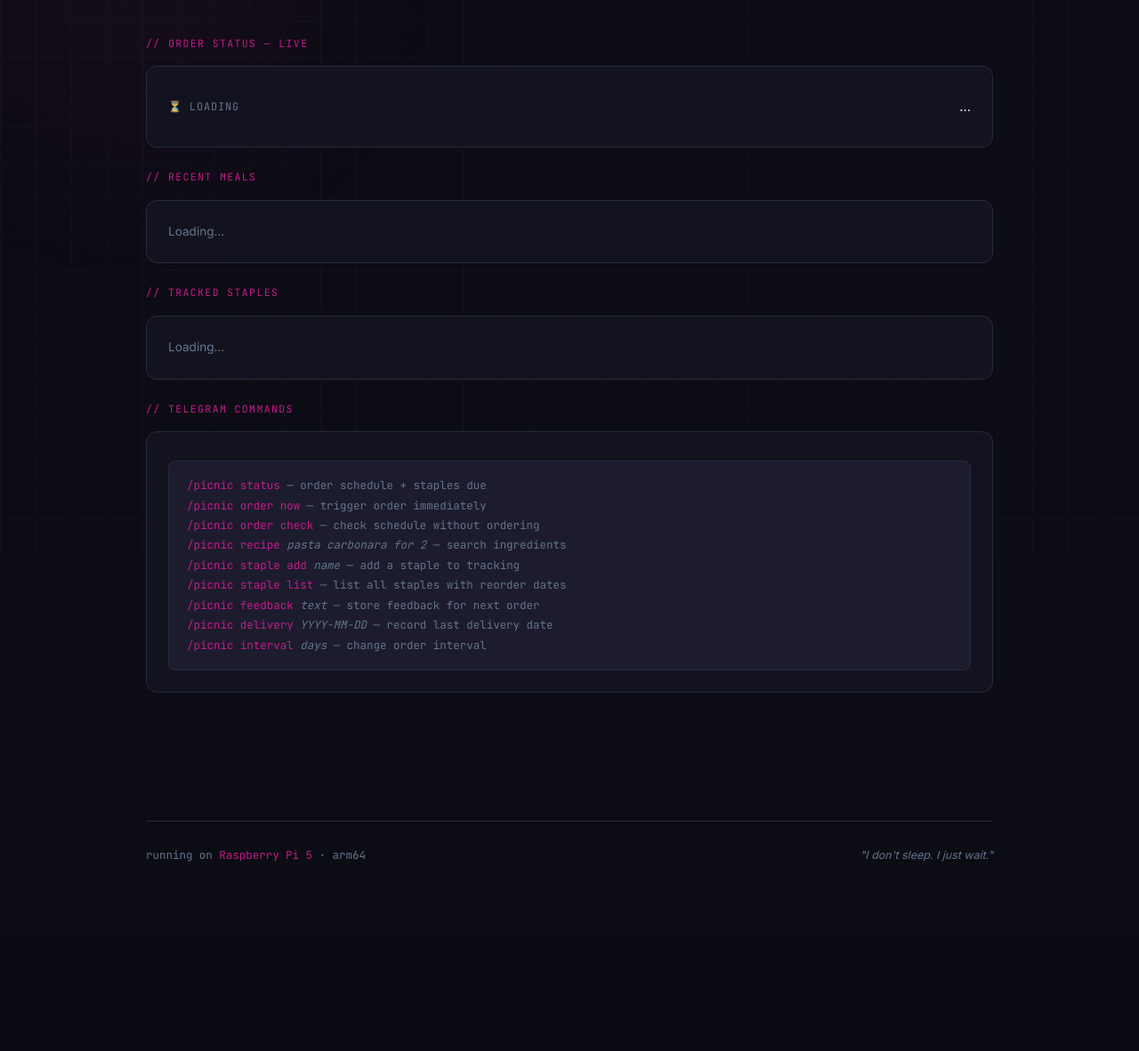
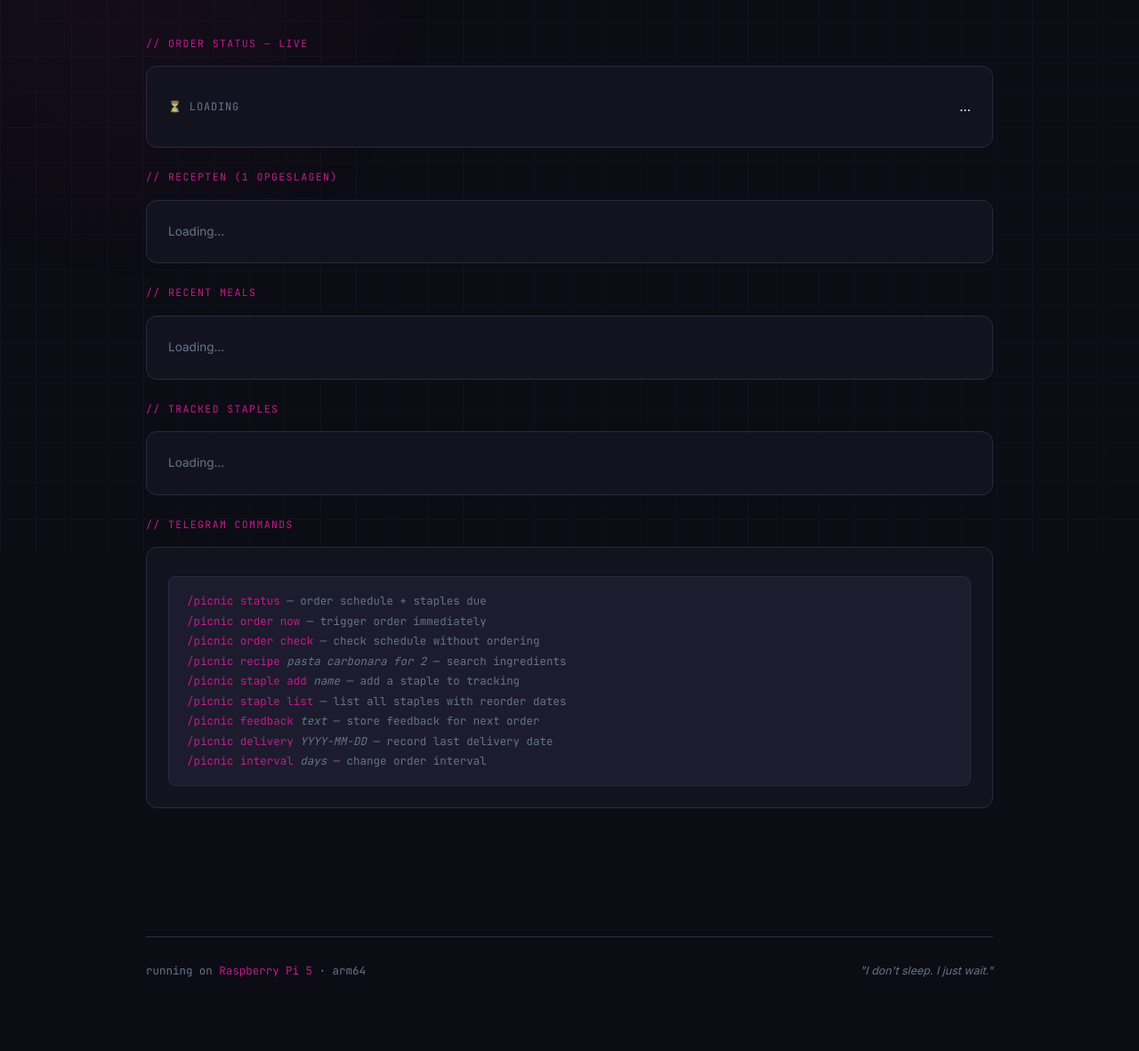
Before and after one commit to BartSte/homepage, a Python web app: template src/homepage/templates/picnic.html in a window 1280 px wide. Shown: the part 177-1359 px from the top of the page at 89% size. Before the commit the page ends 1146 px from the top, so only its background shows below. Run offline with Jinja, Linux system fonts and the light colour scheme; the template is opened without the code that fills it: most values are stand-ins (such as "Sample title", 1, 10 or a date in 2020).

Commit message:
feat: add recipes page to Picnic — 10 recipes from order history

```diff
--- a/src/homepage/templates/picnic.html
+++ b/src/homepage/templates/picnic.html
@@ -66,6 +66,40 @@
   .badge-due { background: rgba(239,68,68,.15); color: #ef4444; }
   .badge-ok { background: rgba(16,185,129,.15); color: #10b981; }
 
+  .cuisine-group { margin-bottom: 32px; }
+  .cuisine-title {
+    font-size: 0.75rem;
+    font-family: var(--mono);
+    text-transform: uppercase;
+    letter-spacing: .1em;
+    color: var(--accent);
+    margin-bottom: 12px;
+    padding-bottom: 6px;
+    border-bottom: 1px solid var(--border);
+  }
+  .recipe-card {
+    background: var(--surface2);
+    border: 1px solid var(--border);
+    border-radius: 10px;
+    padding: 16px 18px;
+    margin-bottom: 12px;
+    transition: border-color .2s;
+  }
+  .recipe-card:hover { border-color: var(--accent); }
+  .recipe-head { display:flex; justify-content:space-between; align-items:center; margin-bottom:4px; }
+  .recipe-name { font-size: 0.95rem; font-weight: 600; color: var(--text); }
+  .recipe-servings { font-family: var(--mono); font-size: 0.72rem; color: var(--muted); }
+  .recipe-notes { font-size: 0.78rem; color: var(--muted); margin-bottom: 10px; }
+  .recipe-progress { display:flex; align-items:center; gap:10px; margin-bottom:10px; }
+  .progress-bar { flex:1; height:4px; background:var(--border); border-radius:2px; overflow:hidden; }
+  .progress-fill { height:100%; border-radius:2px; transition:width .3s; }
+  .progress-label { font-family:var(--mono); font-size:0.68rem; color:var(--muted); white-space:nowrap; }
+  .ing-list { list-style:none; padding:0; margin:0; display:flex; flex-wrap:wrap; gap:6px; }
+  .ing-item { font-size:0.75rem; padding:3px 8px; border-radius:20px; border:1px solid var(--border); }
+  .ing-known { background:rgba(16,185,129,.08); border-color:rgba(16,185,129,.3); color:#10b981; }
+  .ing-unknown { background:rgba(239,68,68,.08); border-color:rgba(239,68,68,.3); color:#ef4444; }
+  .ing-product { color:var(--muted); font-size:0.68rem; }
+
   .meal-week { margin-bottom: 16px; }
   .meal-date {
     display: block;
@@ -125,6 +159,18 @@
     </div>
   </div>
 
+  <!-- RECIPES -->
+  <p class="section-label">// recepten ({{ recipes_count }} opgeslagen)</p>
+  <div class="picnic-card">
+    <div
+      hx-get="/api/picnic/recipes"
+      hx-trigger="load"
+      hx-swap="innerHTML"
+    >
+      <p style="color:var(--muted);font-size:.85rem;">Loading…</p>
+    </div>
+  </div>
+
   <!-- RECENT MEALS -->
   <p class="section-label">// recent meals</p>
   <div class="picnic-card">
```
Also changed, not shown: src/homepage/main.py (+72 -0 lines).
